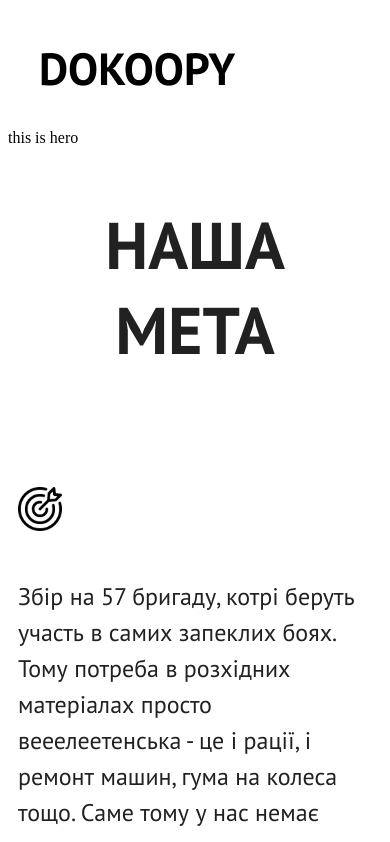
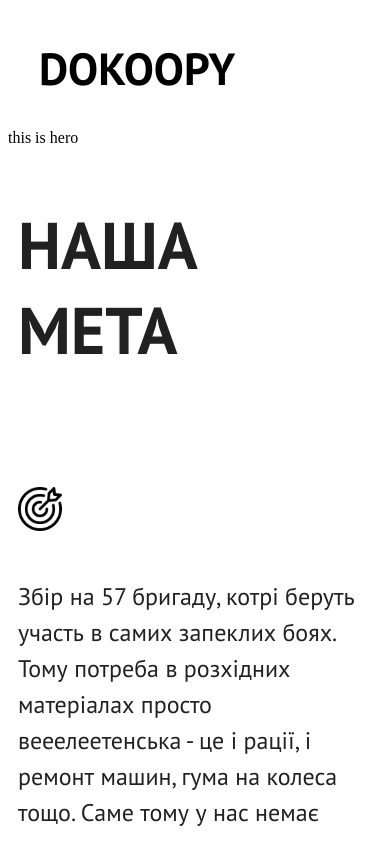
Before and after one commit to baza-trainee/dokoopy-frontend, a React (Vite) app: page / in a window 390 px wide. Shown: the top 842 px of the page. Built offline with nearby package versions, Linux system fonts and the light colour scheme.

Commit message:
fixed _mission.scss

```diff
--- a/src/styles/components/_mission.scss
+++ b/src/styles/components/_mission.scss
@@ -68,12 +68,6 @@
         gap: 60px;
         align-self: stretch;
     }
-    .title{
-        display: flex;
-        justify-content: center;
-        text-align: center;
-        align-self: stretch;
-    }
     .mission-block{
         display: flex;
         flex-direction: column;
```
